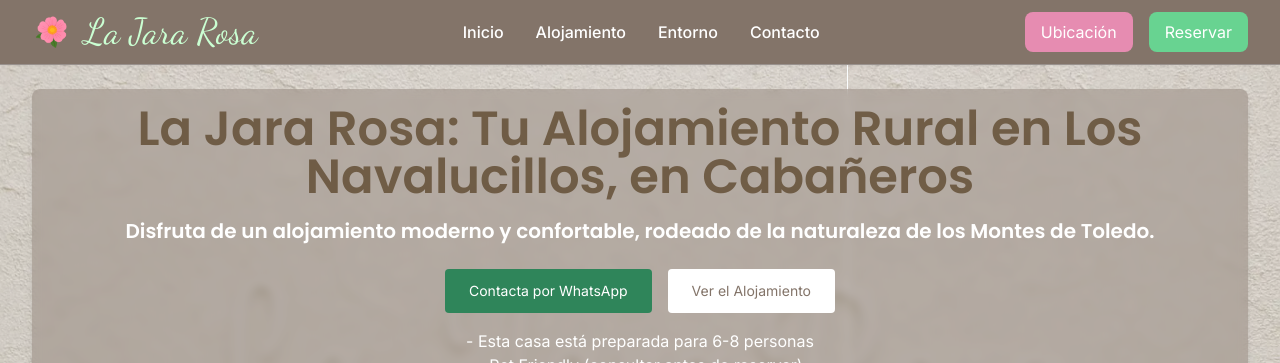
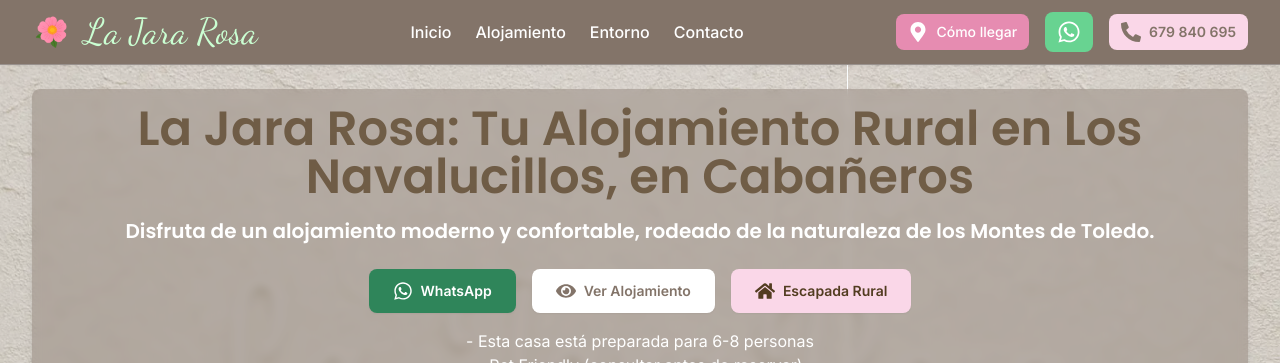
Before and after one commit to marcosillan/LaJaraRosa, a Next.js app: page / in a window 1280 px wide. Shown: the top 363 px of the page. Built offline with nearby package versions, Linux system fonts and the light colour scheme.

Commit message:
Web Terminada DEf13

```diff
--- a/src/app/globals.css
+++ b/src/app/globals.css
@@ -44,6 +44,11 @@
 }
 
 @layer components {
+    /* Botón de acción principal (Hero Section) */
+    .btn-hero {
+        @apply flex items-center justify-center gap-2 w-full sm:w-auto px-4 py-2 text-sm sm:px-6 sm:py-3 font-semibold rounded-lg transition-all duration-300 shadow-sm hover:shadow-md;
+    }
+
     /* Mejora de imágenes global AVANZADA (MODO DÍA) */
     .img-vibrante {
         filter: brightness(1.12) contrast(1.05) saturate(1.2);
--- a/src/app/page.tsx
+++ b/src/app/page.tsx
@@ -4,6 +4,7 @@
 import LazyCarousel from "@/components/LazyCarousel";
 import { useInView } from "react-intersection-observer";
 import Link from "next/link";
+import { FaWhatsapp, FaHome, FaEye } from "react-icons/fa";
 
 const AnimatedCard = ({ i, children }: { i: number; children: React.ReactNode }) => {
     const { ref, inView } = useInView({
@@ -26,7 +27,7 @@
     const habitaciones = [
         {
             nombre: "El Olivar",
-            imagenes: ["/images/HABITACION_CABECERO/cabecero1.jpg", "/images/HABITACION_CABECERO/cabecero3.jpg", "/images/HABITACION_CABECERO/cabecero.jpg", "/images/HABITACION_CABECERO/cabecero7.jpg", "/images/HABITACION_CABECERO/b_cabecero2.jpg"],
+            imagenes: ["/images/HABITACION_CABECERO/cabecero1.jpg", "/images/HABITACION_CABECERO/cabecero3.jpg", "/images/HABITACION_CABECERO/cabecero.jpg", "/images/HABITACION_CABECERO/cabecero5.jpg", "/images/HABITACION_CABECERO/cabecero7.jpg", "/images/HABITACION_CABECERO/b_cabecero2.jpg"],
             alt: "Carrusel de imágenes de la Habitación El Olivar en la casa rural La Jara Rosa, Los Navalucillos."
         },
         {
@@ -69,7 +70,7 @@
         {
             nombre: "Rocigalgo",
             imagenes: ["/images/rocigalgo/rocigalgo3.jpg", "/images/rocigalgo/rocigalgo.jpg", "/images/rocigalgo/mpgrocigr.jpg"],
-            alt: "Vistas desde el pico Rocigalgo, el punto más alto del Parque Nacional de Cabañeros."
+            alt: "Vistas desde el pico Rocigalgo, el más alto de los Montes de Toledo."
         },
         {
             nombre: "La Encina Milenaria",
@@ -86,20 +87,34 @@
                 <h2 className="text-base sm:text-lg md:text-xl text-white mb-6">
                     Disfruta de un alojamiento moderno y confortable, rodeado de la naturaleza de los Montes de Toledo.
                 </h2>
-                <div className="flex flex-col sm:flex-row justify-center gap-2 sm:gap-4">
+
+                {/* BOTONES UNIFICADOS */}
+                <div className="flex flex-col sm:flex-row justify-center items-center gap-3 sm:gap-4">
                     <a
                         href="https://wa.me/679840695"
-                        className="inline-block px-4 py-2 text-sm sm:px-6 sm:py-3 bg-verde text-white rounded hover:bg-verde-claro transition"
+                        className="btn-hero bg-verde text-white hover:bg-verde-claro"
                     >
-                        Contacta por WhatsApp
+                        <FaWhatsapp className="text-xl" />
+                        <span>WhatsApp</span>
                     </a>
                     <Link
                         href="/habitaciones"
-                        className="inline-block px-4 py-2 text-sm sm:px-6 sm:py-3 bg-white text-marron rounded hover:bg-verde-pistacho transition"
+                        className="btn-hero bg-white text-marron hover:bg-verde-pistacho"
                     >
-                        Ver el Alojamiento
+                        <FaEye className="text-xl" />
+                        <span>Ver Alojamiento</span>
                     </Link>
+                    <a
+                        href="https://www.escapadarural.com/casa-rural/toledo/la-jara-rosa"
+                        target="_blank"
+                        rel="noopener noreferrer"
+                        className="btn-hero bg-rosa-suave text-marron-oscuro hover:bg-rosa"
+                    >
+                        <FaHome className="text-xl" />
+                        <span>Escapada Rural</span>
+                    </a>
                 </div>
+
                 <div className="mt-4 text-xs sm:text-sm md:text-base text-white text-center">
                     <p>- Esta casa está preparada para 6-8 personas</p>
                     <p>- Pet Friendly (consultar antes de reservar)</p>
--- a/src/components/Navbar.tsx
+++ b/src/components/Navbar.tsx
@@ -4,16 +4,19 @@
 import Image from "next/image";
 import { useState } from "react";
 import { HiMenu, HiX } from "react-icons/hi";
+import { FaWhatsapp, FaPhoneAlt, FaMapMarkerAlt } from "react-icons/fa";
 
 export default function Navbar() {
     const [open, setOpen] = useState(false);
     const googleMapsUrl = "https://maps.app.goo.gl/sf4mnT4E2jLfB7VPA";
+    const telefono = "+34679840695";
+    const telefonoDisplay = "679 840 695";
 
     return (
         <header className="w-full bg-marron backdrop-blur-sm shadow-sm border-b border-gris-medio/30 sticky top-0 z-50">
             <nav className="max-w-7xl mx-auto flex items-center justify-between px-2 sm:px-4 lg:px-8 py-3">
                 {/* LOGO / NOMBRE */}
-                <Link href="/" className="flex items-center gap-3">
+                <Link href="/" className="flex items-center gap-2 sm:gap-3">
                     <Image
                         src="/images/logo.png"
                         alt="Logo La Jara Rosa"
@@ -22,45 +25,61 @@
                         className="sm:w-10 sm:h-10"
                         priority
                     />
-                    <span className="text-3xl sm:text-4xl font-script text-verde-pistacho">
+                    <span className="text-2xl sm:text-4xl font-script text-verde-pistacho">
                         La Jara Rosa
                     </span>
                 </Link>
 
                 {/* MENU DESKTOP */}
-                <ul className="hidden md:flex items-center gap-8 text-gris-texto font-medium">
+                <ul className="hidden md:flex items-center gap-6 text-gris-texto font-medium">
                     <li><Link href="/" className="hover:text-verde-claro text-white">Inicio</Link></li>
                     <li><Link href="/habitaciones" className="hover:text-verde-claro text-white">Alojamiento</Link></li>
                     <li><Link href="/entorno" className="hover:text-verde-claro text-white">Entorno</Link></li>
                     <li><Link href="/contacto" className="hover:text-verde-claro text-white">Contacto</Link></li>
                 </ul>
 
-                {/* BOTONES */}
-                <div className="hidden md:flex items-center gap-4">
+                {/* BOTONES DE ACCIÓN RÁPIDA */}
+                <div className="flex items-center gap-2 sm:gap-4">
+                    {/* Botón Ubicación */}
                     <a
                         href={googleMapsUrl}
                         target="_blank"
                         rel="noopener noreferrer"
-                        className="bg-rosa text-white px-4 py-2 rounded-lg hover:bg-rosa-suave"
+                        className="bg-rosa text-white p-2 sm:px-3 sm:py-2 rounded-lg hover:bg-rosa-suave transition-colors flex items-center justify-center"
+                        title="Cómo llegar"
                     >
-                        Ubicación
+                        <FaMapMarkerAlt className="text-lg sm:text-xl" />
+                        <span className="hidden lg:inline ml-2 text-sm font-medium">Cómo llegar</span>
                     </a>
+
+                    {/* Botón WhatsApp */}
                     <a
-                        href="https://wa.me/34679840695"
+                        href={`https://wa.me/${telefono.replace("+", "")}`}
                         target="_blank"
-                        className="bg-verde-claro text-white px-4 py-2 rounded-lg hover:bg-verde"
+                        className="bg-verde-claro text-white p-2 sm:px-3 sm:py-2 rounded-lg hover:bg-verde transition-colors flex items-center justify-center"
+                        title="WhatsApp"
                     >
-                        Reservar
+                        <FaWhatsapp className="text-xl sm:text-2xl" />
                     </a>
+
+                    {/* Botón Teléfono */}
+                    <a
+                        href={`tel:${telefono}`}
+                        className="bg-rosa-suave text-marron p-2 sm:px-3 sm:py-2 rounded-lg hover:bg-white transition-colors flex items-center justify-center"
+                        title="Llamar"
+                    >
+                        <FaPhoneAlt className="text-lg sm:text-xl" />
+                        <span className="hidden lg:inline ml-2 text-sm font-semibold">{telefonoDisplay}</span>
+                    </a>
+
+                    {/* MENÚ MÓVIL (Hamburguesa) */}
+                    <button
+                        className="md:hidden text-3xl text-verde-pistacho ml-1"
+                        onClick={() => setOpen(!open)}
+                    >
+                        {open ? <HiX /> : <HiMenu />}
+                    </button>
                 </div>
-
-                {/* MENÚ MÓVIL */}
-                <button
-                    className="md:hidden text-3xl text-verde-pistacho"
-                    onClick={() => setOpen(!open)}
-                >
-                    {open ? <HiX /> : <HiMenu />}
-                </button>
             </nav>
 
             {/* MENU MOBILE DROPDOWN */}
@@ -70,23 +89,6 @@
                     <Link href="/habitaciones" className="block text-white hover:text-verde-claro" onClick={() => setOpen(false)}>Alojamiento</Link>
                     <Link href="/entorno" className="block text-white hover:text-verde-claro" onClick={() => setOpen(false)}>Entorno</Link>
                     <Link href="/contacto" className="block text-white hover:text-verde-claro" onClick={() => setOpen(false)}>Contacto</Link>
-                    <div className="flex flex-col gap-4 pt-4 border-t border-gris-medio/30">
-                        <a
-                            href={googleMapsUrl}
-                            target="_blank"
-                            rel="noopener noreferrer"
-                            className="bg-rosa text-marron text-center py-2 rounded-lg hover:bg-verde-pistacho"
-                        >
-                            Ubicación
-                        </a>
-                        <a
-                            href="https://wa.me/34679840695"
-                            target="_blank"
-                            className="bg-verde-claro text-white text-center py-2 rounded-lg hover:bg-verde"
-                        >
-                            Reservar por WhatsApp
-                        </a>
-                    </div>
                 </div>
             )}
         </header>
```
